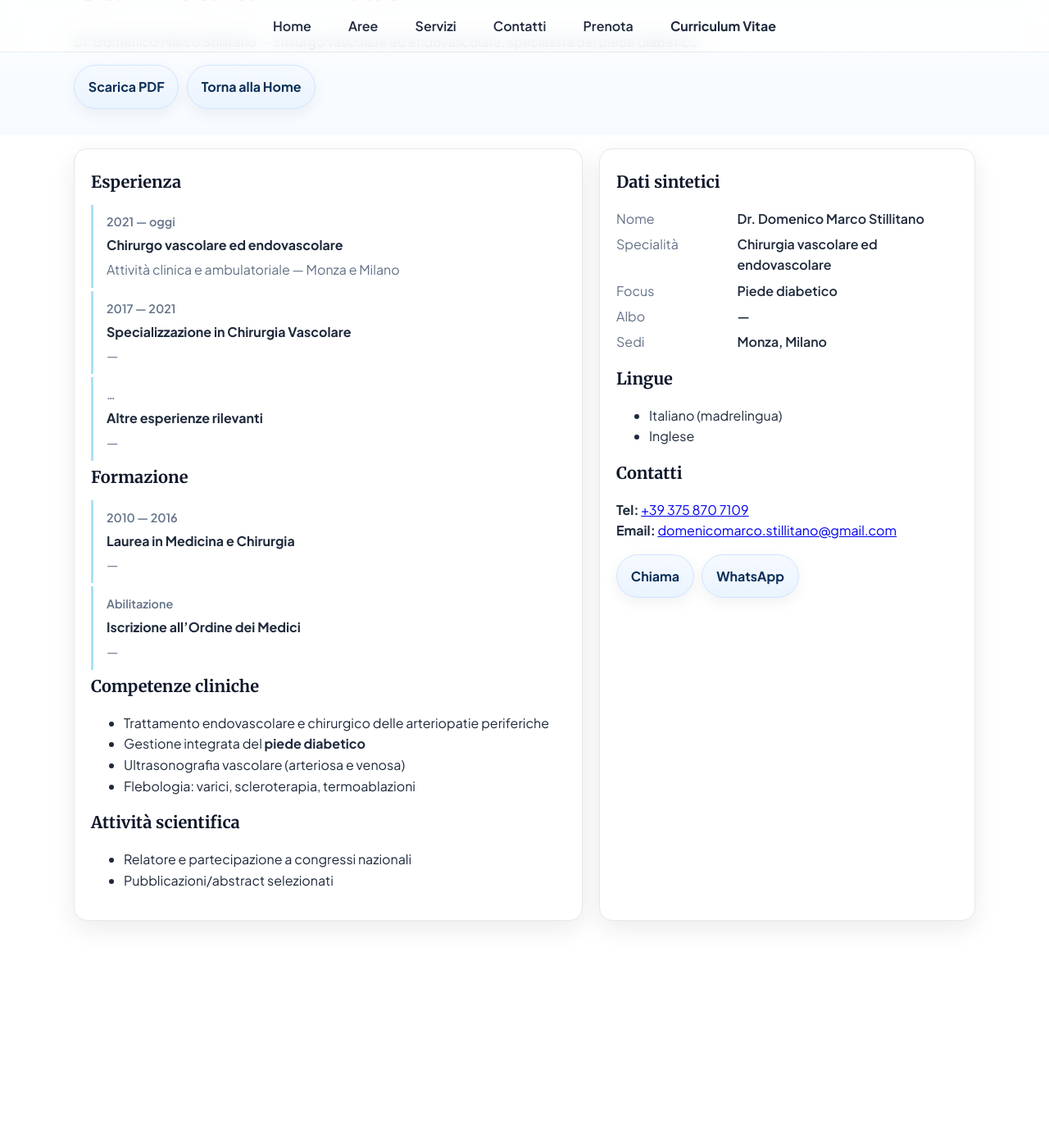
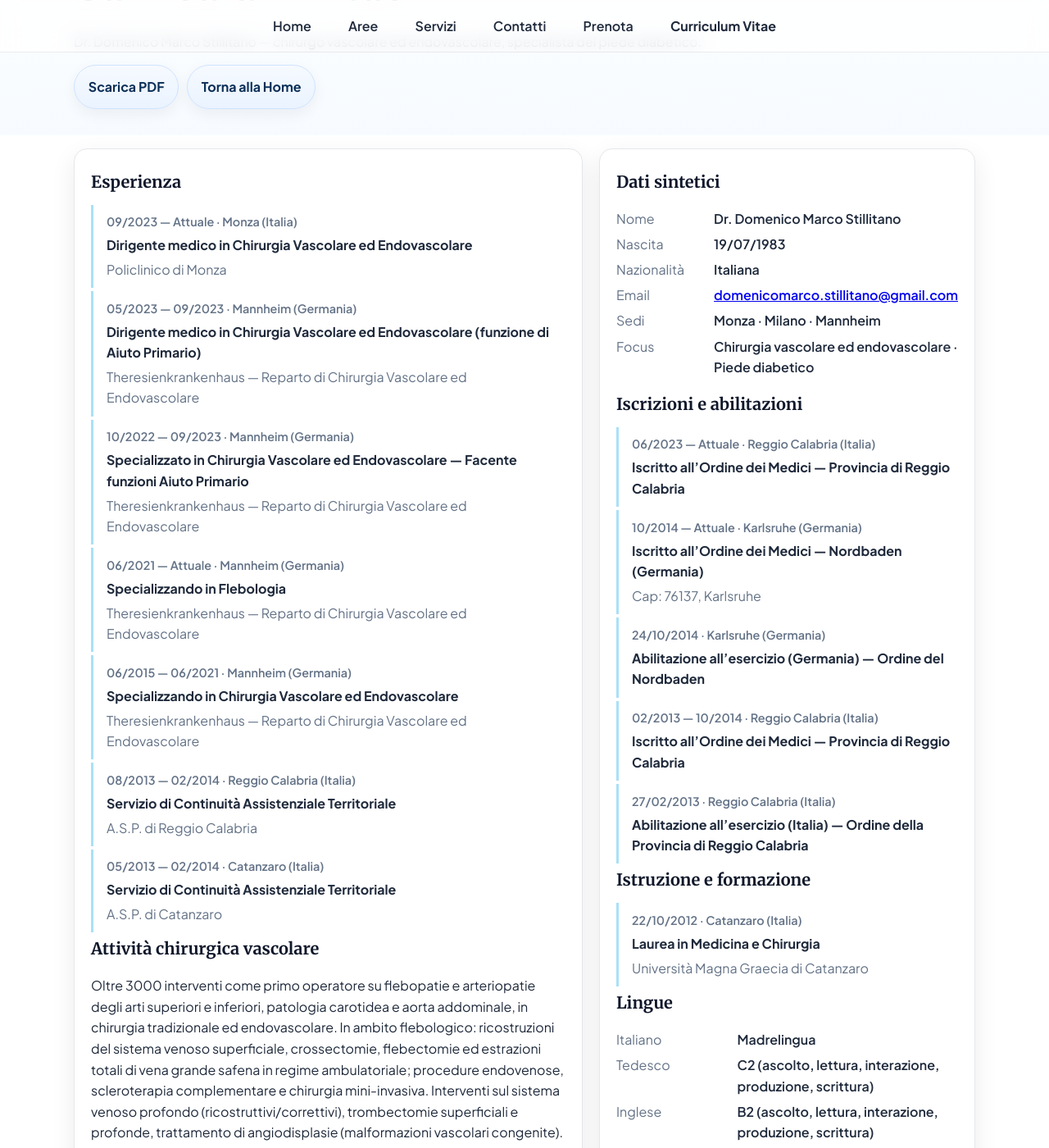
Before and after one commit to domenicomarcostillitano/domenicomarcostillitano.github.io, a Jekyll site: the page built from Curriculum-Vitae/index.html, in a window 1280 px wide and 1400 px high, scrolled down 217 px. Shown: the whole window at 82% size. Built offline with Jekyll 4.4.1, drawn with Linux system fonts in a browser that asks for light colours; before the commit the page ends 1356 px from its top, so only the background shows below that; some of the changed text lies outside the part shown.

Commit message:
Update index.html

```diff
--- a/Curriculum-Vitae/index.html
+++ b/Curriculum-Vitae/index.html
@@ -17,7 +17,7 @@ description: "Curriculum professionale del Dr. Domenico Marco Stillitano, chirur
     :root{
       --accent:#0ea5e9; --accent-2:#10b981; --ink:#1e293b; --ink-2:#0f172a; --muted:#637287; --line:#e5e7eb;
       --radius:1rem; --shadow:0 10px 30px rgba(0,0,0,.08);
-      --soft-blue-1:#f6faff; --soft-blue-2:#eaf3ff; --blue-ink:#0b2f57;
+      --soft-blue-1:#f6faff; --soft-blue-2:#eaf3ff; --blue-ink:#0b2f57; --card:#fff;
     }
     *{box-sizing:border-box}
     body{margin:0; color:var(--ink); background:#fff; line-height:1.6; font-family:"Plus Jakarta Sans", Inter, ui-sans-serif, system-ui}
@@ -39,7 +39,7 @@ description: "Curriculum professionale del Dr. Domenico Marco Stillitano, chirur
     .cv-grid{display:grid; gap:1.25rem}
     @media(min-width:900px){.cv-grid{grid-template-columns:1.15fr .85fr}}
     .section{padding:1rem 0}
-    .card{background:#fff; border:1px solid var(--line); border-radius:var(--radius); box-shadow:var(--shadow); padding:1.25rem}
+    .card{background:var(--card); border:1px solid var(--line); border-radius:var(--radius); box-shadow:var(--shadow); padding:1.25rem}
     .card h2{font-size:1.25rem; margin:.25rem 0 .75rem; font-family:Merriweather,serif; color:var(--ink-2)}
     .item{display:grid; gap:.25rem; padding:.6rem .6rem .6rem 1rem; border-left:3px solid rgba(14,165,233,.35); margin:.25rem 0}
     .item .when{font-size:.9rem; color:var(--muted); font-weight:600}
@@ -55,6 +55,11 @@ description: "Curriculum professionale del Dr. Domenico Marco Stillitano, chirur
     .dl{display:grid; grid-template-columns:1fr 2fr; gap:.35rem .8rem}
     .dl dt{color:var(--muted)}
     .dl dd{margin:0; font-weight:600}
+
+    /* Lista pubblicazioni */
+    .pubs{list-style: none; padding-left: 0}
+    .pubs li{margin:.35rem 0}
+    .pubs a{text-decoration: none}
 
     /* Print */
     @media print{
@@ -95,45 +100,59 @@ description: "Curriculum professionale del Dr. Domenico Marco Stillitano, chirur
       <div class="card">
         <h2>Esperienza</h2>
         <div class="item">
-          <div class="when">2021 — oggi</div>
-          <div class="what">Chirurgo vascolare ed endovascolare</div>
-          <div class="where">Attività clinica e ambulatoriale — Monza e Milano</div>
+          <div class="when">09/2023 — Attuale · Monza (Italia)</div>
+          <div class="what">Dirigente medico in Chirurgia Vascolare ed Endovascolare</div>
+          <div class="where">Policlinico di Monza</div>
         </div>
         <div class="item">
-          <div class="when">2017 — 2021</div>
-          <div class="what">Specializzazione in Chirurgia Vascolare</div>
-          <div class="where">—</div>
+          <div class="when">05/2023 — 09/2023 · Mannheim (Germania)</div>
+          <div class="what">Dirigente medico in Chirurgia Vascolare ed Endovascolare (funzione di Aiuto Primario)</div>
+          <div class="where">Theresienkrankenhaus — Reparto di Chirurgia Vascolare ed Endovascolare</div>
         </div>
         <div class="item">
-          <div class="when">…</div>
-          <div class="what">Altre esperienze rilevanti</div>
-          <div class="where">—</div>
+          <div class="when">10/2022 — 09/2023 · Mannheim (Germania)</div>
+          <div class="what">Specializzato in Chirurgia Vascolare ed Endovascolare — Facente funzioni Aiuto Primario</div>
+          <div class="where">Theresienkrankenhaus — Reparto di Chirurgia Vascolare ed Endovascolare</div>
+        </div>
+        <div class="item">
+          <div class="when">06/2021 — Attuale · Mannheim (Germania)</div>
+          <div class="what">Specializzando in Flebologia</div>
+          <div class="where">Theresienkrankenhaus — Reparto di Chirurgia Vascolare ed Endovascolare</div>
+        </div>
+        <div class="item">
+          <div class="when">06/2015 — 06/2021 · Mannheim (Germania)</div>
+          <div class="what">Specializzando in Chirurgia Vascolare ed Endovascolare</div>
+          <div class="where">Theresienkrankenhaus — Reparto di Chirurgia Vascolare ed Endovascolare</div>
+        </div>
+        <div class="item">
+          <div class="when">08/2013 — 02/2014 · Reggio Calabria (Italia)</div>
+          <div class="what">Servizio di Continuità Assistenziale Territoriale</div>
+          <div class="where">A.S.P. di Reggio Calabria</div>
+        </div>
+        <div class="item">
+          <div class="when">05/2013 — 02/2014 · Catanzaro (Italia)</div>
+          <div class="what">Servizio di Continuità Assistenziale Territoriale</div>
+          <div class="where">A.S.P. di Catanzaro</div>
         </div>
 
-        <h2>Formazione</h2>
-        <div class="item">
-          <div class="when">2010 — 2016</div>
-          <div class="what">Laurea in Medicina e Chirurgia</div>
-          <div class="where">—</div>
-        </div>
-        <div class="item">
-          <div class="when">Abilitazione</div>
-          <div class="what">Iscrizione all’Ordine dei Medici</div>
-          <div class="where">—</div>
-        </div>
+        <h2>Attività chirurgica vascolare</h2>
+        <p>
+          Oltre 3000 interventi come primo operatore su flebopatie e arteriopatie degli arti superiori e inferiori,
+          patologia carotidea e aorta addominale, in chirurgia tradizionale ed endovascolare. In ambito flebologico:
+          ricostruzioni del sistema venoso superficiale, crossectomie, flebectomie ed estrazioni totali di vena grande safena
+          in regime ambulatoriale; procedure endovenose, scleroterapia complementare e chirurgia mini-invasiva. Interventi
+          sul sistema venoso profondo (ricostruttivi/correttivi), trombectomie superficiali e profonde, trattamento di
+          angiodisplasie (malformazioni vascolari congenite). Trattamento e prevenzione del piede diabetico.
+        </p>
 
-        <h2>Competenze cliniche</h2>
-        <ul>
-          <li>Trattamento endovascolare e chirurgico delle arteriopatie periferiche</li>
-          <li>Gestione integrata del <strong>piede diabetico</strong></li>
-          <li>Ultrasonografia vascolare (arteriosa e venosa)</li>
-          <li>Flebologia: varici, scleroterapia, termoablazioni</li>
-        </ul>
-
-        <h2>Attività scientifica</h2>
-        <ul>
-          <li>Relatore e partecipazione a congressi nazionali</li>
-          <li>Pubblicazioni/abstract selezionati</li>
+        <h2>Pubblicazioni</h2>
+        <ul class="pubs">
+          <li>2019 — Indocyanine Green Fluorescence Angiography for Evaluation of the Effects of Spinal Cord Stimulation to the Improvement of the Microperfusion in Patients With Peripheral Arterial Disease with no Revascularization Options. <a href="https://www.ejves.com/article/S1078-5884(19)31846-5/fulltext" target="_blank" rel="noopener">EJVES</a></li>
+          <li>2013 — Altered Metalloproteinase-9 expression as the least common denominator between Varicocele, Inguinal Hernia and Chronic Venous Disorders.</li>
+          <li>2013 — Low molecular weight heparin improves healing of chronic venous ulcers especially in the elderly.</li>
+          <li>2013 — Hyperhomocysteinaemia and chronic venous ulcers. <a href="https://pubmed.ncbi.nlm.nih.gov/24184457/" target="_blank" rel="noopener">PubMed</a></li>
+          <li>2013 — Doxycycline speeds up healing of chronic venous ulcers. <a href="https://pubmed.ncbi.nlm.nih.gov/23517508/" target="_blank" rel="noopener">PubMed</a></li>
+          <li>2013 — Cilostazol prevents foot ulcers in diabetic patients with peripheral vascular disease. <a href="https://pubmed.ncbi.nlm.nih.gov/23418772/" target="_blank" rel="noopener">PubMed</a></li>
         </ul>
       </div>
 
@@ -142,25 +161,64 @@ description: "Curriculum professionale del Dr. Domenico Marco Stillitano, chirur
         <h2>Dati sintetici</h2>
         <dl class="dl">
           <dt>Nome</dt><dd>Dr. Domenico Marco Stillitano</dd>
-          <dt>Specialità</dt><dd>Chirurgia vascolare ed endovascolare</dd>
-          <dt>Focus</dt><dd>Piede diabetico</dd>
-          <dt>Albo</dt><dd>—</dd>
-          <dt>Sedi</dt><dd>Monza, Milano</dd>
+          <dt>Nascita</dt><dd>19/07/1983</dd>
+          <dt>Nazionalità</dt><dd>Italiana</dd>
+          <dt>Email</dt><dd><a href="mailto:domenicomarco.stillitano@gmail.com">domenicomarco.stillitano@gmail.com</a></dd>
+          <dt>Sedi</dt><dd>Monza · Milano · Mannheim</dd>
+          <dt>Focus</dt><dd>Chirurgia vascolare ed endovascolare · Piede diabetico</dd>
         </dl>
 
+        <h2>Iscrizioni e abilitazioni</h2>
+        <div class="item">
+          <div class="when">06/2023 — Attuale · Reggio Calabria (Italia)</div>
+          <div class="what">Iscritto all’Ordine dei Medici — Provincia di Reggio Calabria</div>
+        </div>
+        <div class="item">
+          <div class="when">10/2014 — Attuale · Karlsruhe (Germania)</div>
+          <div class="what">Iscritto all’Ordine dei Medici — Nordbaden (Germania)</div>
+          <div class="where">Cap: 76137, Karlsruhe</div>
+        </div>
+        <div class="item">
+          <div class="when">24/10/2014 · Karlsruhe (Germania)</div>
+          <div class="what">Abilitazione all’esercizio (Germania) — Ordine del Nordbaden</div>
+        </div>
+        <div class="item">
+          <div class="when">02/2013 — 10/2014 · Reggio Calabria (Italia)</div>
+          <div class="what">Iscritto all’Ordine dei Medici — Provincia di Reggio Calabria</div>
+        </div>
+        <div class="item">
+          <div class="when">27/02/2013 · Reggio Calabria (Italia)</div>
+          <div class="what">Abilitazione all’esercizio (Italia) — Ordine della Provincia di Reggio Calabria</div>
+        </div>
+
+        <h2>Istruzione e formazione</h2>
+        <div class="item">
+          <div class="when">22/10/2012 · Catanzaro (Italia)</div>
+          <div class="what">Laurea in Medicina e Chirurgia</div>
+          <div class="where">Università Magna Graecia di Catanzaro</div>
+        </div>
+
         <h2>Lingue</h2>
+        <dl class="dl">
+          <dt>Italiano</dt><dd>Madrelingua</dd>
+          <dt>Tedesco</dt><dd>C2 (ascolto, lettura, interazione, produzione, scrittura)</dd>
+          <dt>Inglese</dt><dd>B2 (ascolto, lettura, interazione, produzione, scrittura)</dd>
+        </dl>
+
+        <h2>Competenze digitali</h2>
         <ul>
-          <li>Italiano (madrelingua)</li>
-          <li>Inglese</li>
+          <li>Pacchetto Office (Word, Excel, PowerPoint, …)</li>
+          <li>Gestione e-mail, Social network</li>
+          <li>Windows · Android</li>
+          <li>Orbis — RIS & PACS · Aycan</li>
+          <li>Key user SAP · Software ospedalieri</li>
         </ul>
 
-        <h2>Contatti</h2>
-        <p><strong>Tel:</strong> <a href="tel:+393758707109">+39 375 870 7109</a><br>
-        <strong>Email:</strong> <a href="mailto:domenicomarco.stillitano@gmail.com">domenicomarco.stillitano@gmail.com</a></p>
-        <div class="actions">
-          <a class="btn" href="tel:+393758707109">Chiama</a>
-          <a class="btn" href="https://wa.me/393758707109" target="_blank" rel="noopener">WhatsApp</a>
-        </div>
+        <h2>Affiliazioni e docenze</h2>
+        <ul>
+          <li>Membro: <em>Deutschen Gesellschaft für Gefäßchirurgie und Gefäßmedizin (DGG e.V.)</em></li>
+          <li>Docente di Chirurgia Vascolare — Scuola Vincent von Paul (Mannheim, Germania)</li>
+        </ul>
       </aside>
     </div>
   </main>
```
